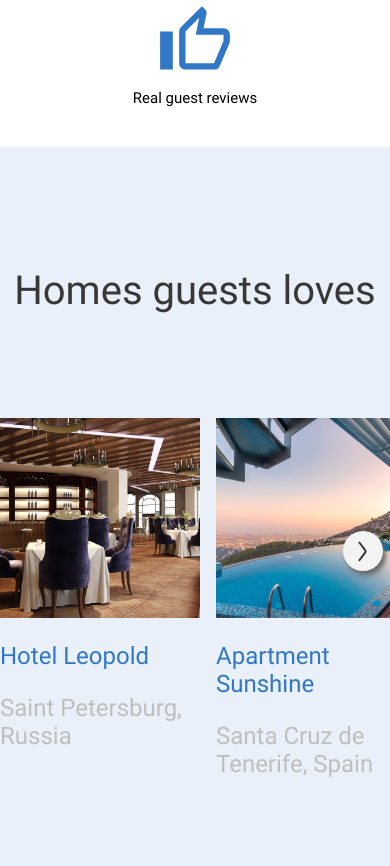
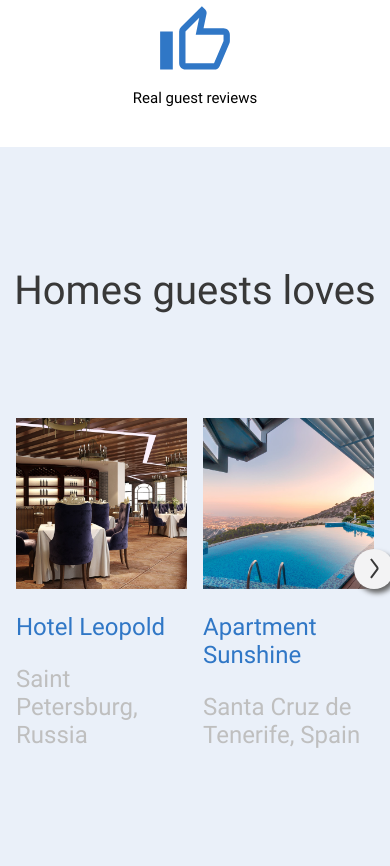
Before and after one commit to PAULadinum/if-html, a website: page index.html in a window 390 px wide. Shown: the part 1338-2204 px from the top of the page. Drawn offline with Linux system fonts and the light colour scheme.

Commit message:
Improved responsive design to homes section

```diff
--- a/index.html
+++ b/index.html
@@ -127,12 +127,12 @@
             <p class="homes__list--title">Hostel Friendship</p>
             <p class="homes__list--text">Berlin, Germany</p>
           </li>
+          <div class="homes__list--slider-button">
+            <svg class="homes__list--slider-button-arrow-right" width="9" height="21" viewBox="0 0 9 21" fill="none" xmlns="http://www.w3.org/2000/svg">
+              <path d="M0.941176 19.8235L7.1 11.6118C7.63333 10.9007 7.63333 9.92288 7.1 9.21177L0.941176 1" stroke-width="2"/>
+              </svg>
+          </div>
         </ul>
-        <div class="homes__list--slider-button">
-          <svg class="homes__list--slider-button-arrow-right" width="9" height="21" viewBox="0 0 9 21" fill="none" xmlns="http://www.w3.org/2000/svg">
-            <path d="M0.941176 19.8235L7.1 11.6118C7.63333 10.9007 7.63333 9.92288 7.1 9.21177L0.941176 1" stroke-width="2"/>
-            </svg>
-        </div>
       </section>
     </div>
     <div class="wrapper _footer">
--- a/styles/queries.css
+++ b/styles/queries.css
@@ -83,6 +83,7 @@
     bottom: 40px;
   }
 }
+
 /* *************************** */
 /* TABLET (LANDSCAPE) (md) */
 @media (max-width: 1024px) {
@@ -236,18 +237,7 @@
   }
 
    /* HOMES */
-   .homes__list--image {
-    width: 200px;
-    aspect-ratio: 1/1;
-   }
 
-   .homes__list--item {
-    height: inherit;
-   }
-
-   .homes__list--item:nth-child(3) ~ .homes__list--item {
-    display: none;
-  }
 
   /* FOOTER */
   .footer {
--- a/styles/styles.css
+++ b/styles/styles.css
@@ -293,21 +293,23 @@
   height: 828px;
   padding-top: 120px;
   margin: 0 auto;
-  position: relative;
 }
 
 .homes__list {
-  max-width: 1232px;
+  max-width: calc(1232px + 32px);
   margin: 0 auto;
+  padding: 0 16px;
   display: grid;
   grid-template-columns: repeat(4, 1fr);
   column-gap: 16px;
   list-style: none;
+  position: relative;
 }
 
 .homes__list--item {
   width: auto;
   height: 435px;
+  margin: auto;
   display: flex;
   flex-direction: column;
   gap: 24px;
@@ -315,6 +317,7 @@
 }
 
 .homes__list--image {
+  width: 100%;
   max-width: 296px;
   aspect-ratio: 1/1;
 }
@@ -326,6 +329,7 @@
 
 .homes__list--text {
   font-size: 24px;
+  width: inherit;
   color: #BFBFBF;
 }
 
@@ -334,11 +338,11 @@
   display: inline-flex;
   align-items: center;
   justify-content: center;
-  top: 44%;
-  right: 7%;
+  top: 30%;
+  right: 16px;
   width: 40px;
-  transform: translate(50%, 50%);
   aspect-ratio: 1/1;
+  transform: translateX(50%);
   background-color: #F3F3F4;
   border-radius: 50%;
   box-shadow: 3px 4px 5px #666666;
```
